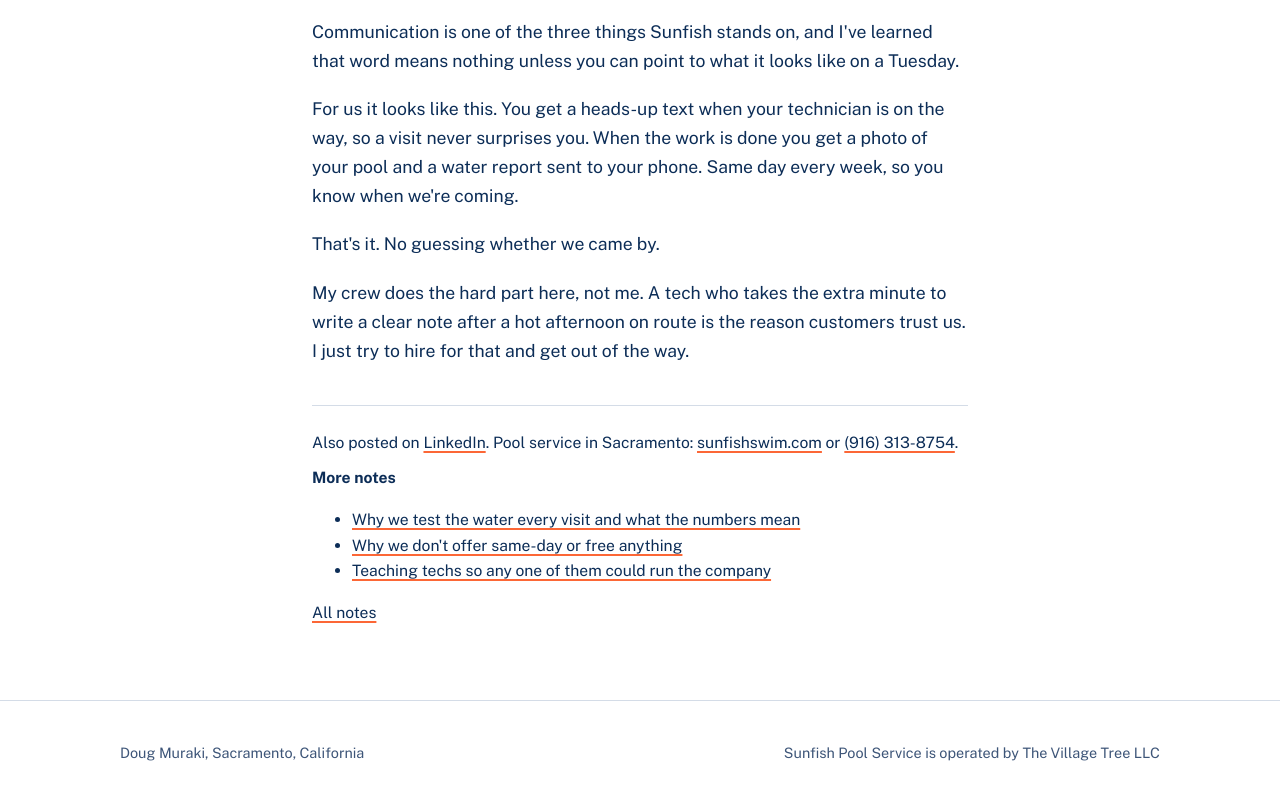
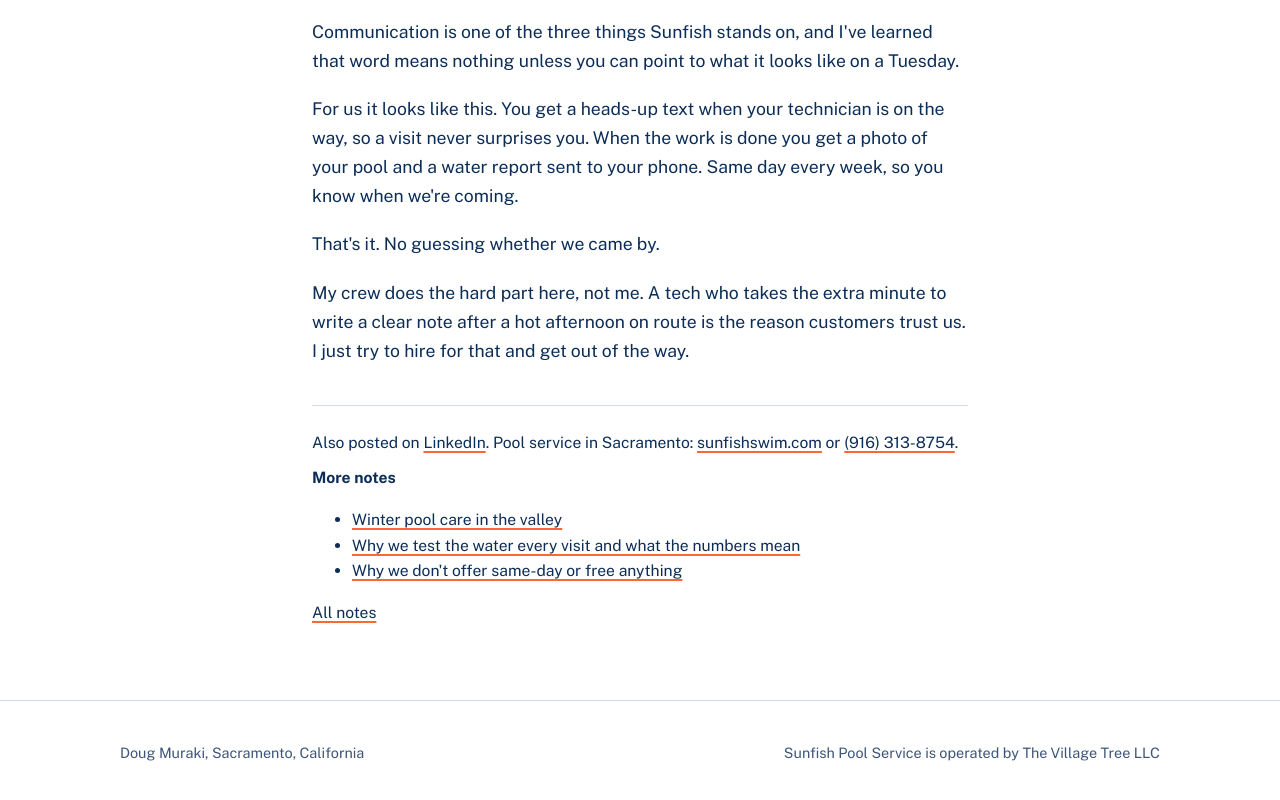
Before and after one commit to dmuraki1/dougmuraki.com, a plain HTML site: page notes/what-communication-means/index.html in a window 1280 px wide. Shown: the part 430-1230 px from the top of the page. Drawn offline with nearby package versions, Linux system fonts and the light colour scheme.

Commit message:
Refresh More notes list: what-communication-means

```diff
--- a/notes/what-communication-means/index.html
+++ b/notes/what-communication-means/index.html
@@ -110,7 +110,7 @@
 <div class="after">
 <p>Also posted on <a href="https://www.linkedin.com/feed/update/urn:li:share:7524972579221110784/">LinkedIn</a>. Pool service in Sacramento: <a href="https://sunfishswim.com/">sunfishswim.com</a> or <a href="tel:+19163138754">(916) 313-8754</a>.</p>
 <p><strong>More notes</strong></p>
-<ul><li><a href="/notes/why-we-test-the-water-every-visit/">Why we test the water every visit and what the numbers mean</a></li><li><a href="/notes/why-no-same-day-or-free/">Why we don&#x27;t offer same-day or free anything</a></li><li><a href="/notes/teaching-techs-the-whole-job/">Teaching techs so any one of them could run the company</a></li></ul>
+<ul><li><a href="/notes/winter-pool-care-sacramento/">Winter pool care in the valley</a></li><li><a href="/notes/why-we-test-the-water-every-visit/">Why we test the water every visit and what the numbers mean</a></li><li><a href="/notes/why-no-same-day-or-free/">Why we don&#x27;t offer same-day or free anything</a></li></ul>
 <p><a href="/notes/">All notes</a></p>
 </div>
 </div></article>
```
